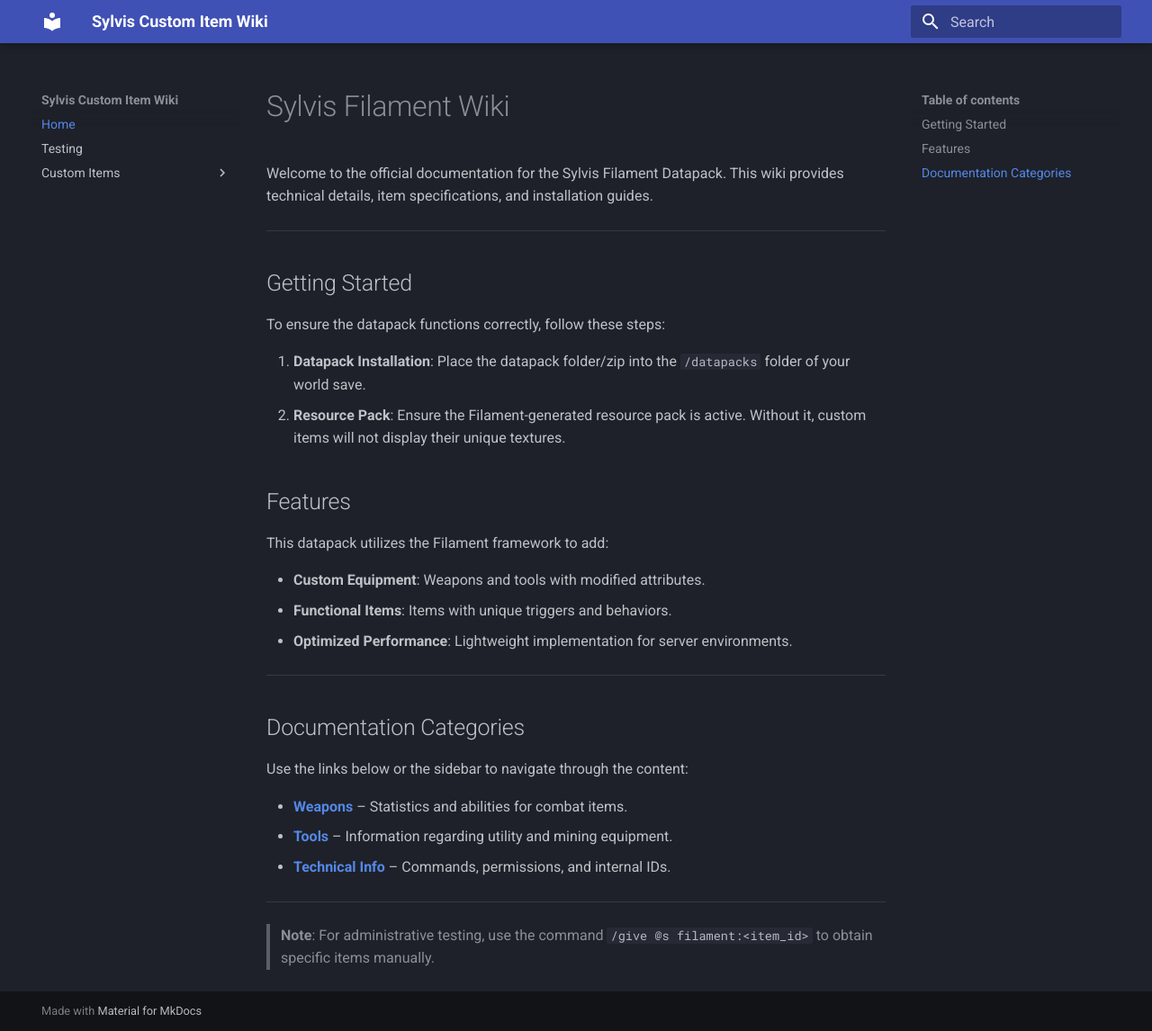
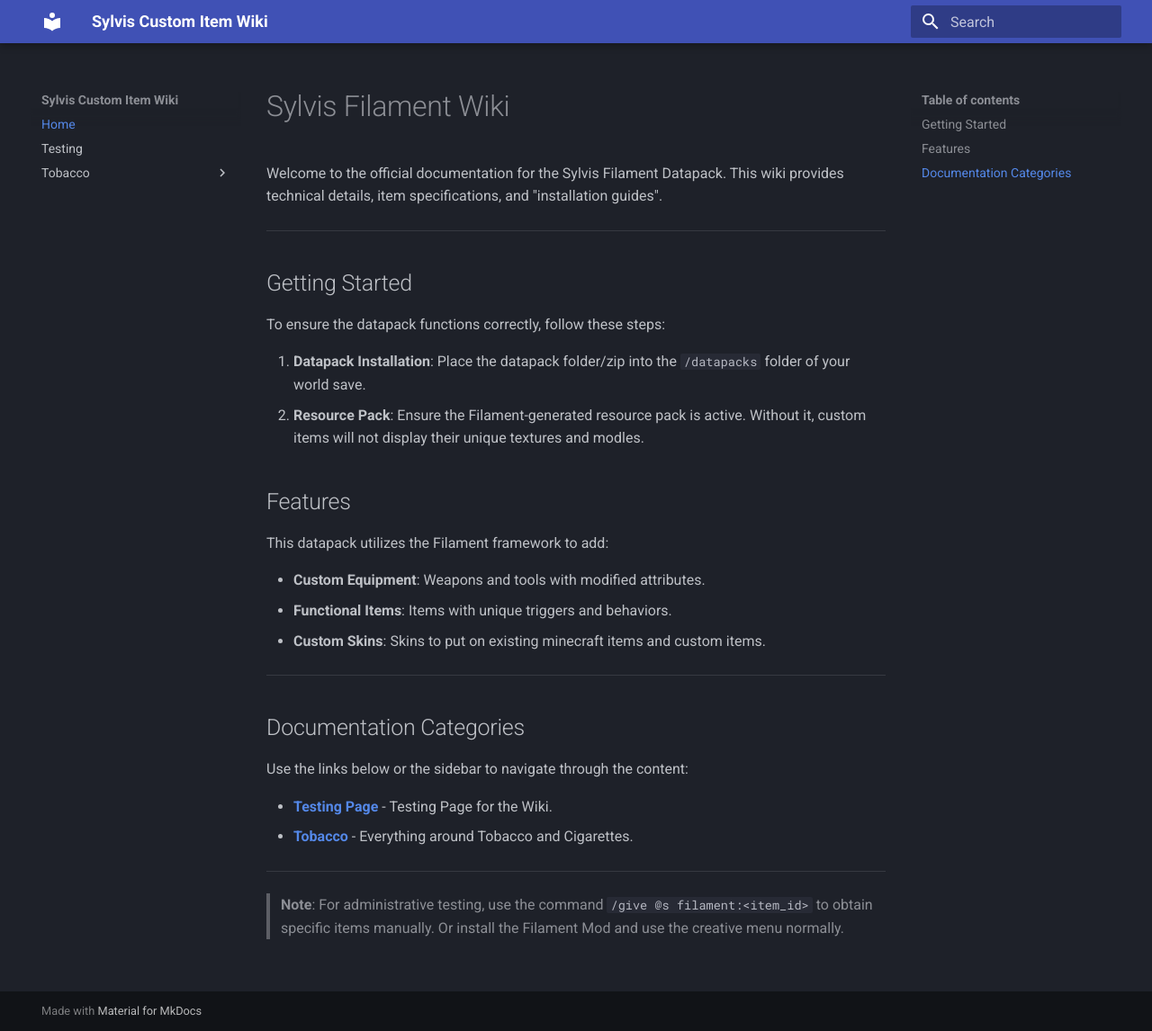
Before and after one commit to Doofid/Sylvis_Filament_Datapack, an MkDocs documentation site: the page built from docs/index.md, in a window 1280 px wide and 1146 px high. Shown: the whole window at 90% size. Built offline with MkDocs 1.6.1 and Material for MkDocs 9.7.7, drawn with Linux system fonts in a browser that asks for light colours.

Commit message:
first entry setup

```diff
--- a/docs/index.md
+++ b/docs/index.md
@@ -1,6 +1,6 @@
 # Sylvis Filament Wiki
 
-Welcome to the official documentation for the Sylvis Filament Datapack. This wiki provides technical details, item specifications, and installation guides.
+Welcome to the official documentation for the Sylvis Filament Datapack. This wiki provides technical details, item specifications, and "installation guides".
 
 ---
 
@@ -9,7 +9,7 @@ Welcome to the official documentation for the Sylvis Filament Datapack. This wik
 To ensure the datapack functions correctly, follow these steps:
 
 1.  **Datapack Installation**: Place the datapack folder/zip into the `/datapacks` folder of your world save.
-2.  **Resource Pack**: Ensure the Filament-generated resource pack is active. Without it, custom items will not display their unique textures.
+2.  **Resource Pack**: Ensure the Filament-generated resource pack is active. Without it, custom items will not display their unique textures and modles.
 
 ## Features
 
@@ -17,7 +17,7 @@ This datapack utilizes the Filament framework to add:
 
 * **Custom Equipment**: Weapons and tools with modified attributes.
 * **Functional Items**: Items with unique triggers and behaviors.
-* **Optimized Performance**: Lightweight implementation for server environments.
+* **Custom Skins**: Skins to put on existing minecraft items and custom items.
 
 ---
 
@@ -25,10 +25,10 @@ This datapack utilizes the Filament framework to add:
 
 Use the links below or the sidebar to navigate through the content:
 
-* [**Weapons**](items/swords.md) – Statistics and abilities for combat items.
-* [**Tools**](items/tools.md) – Information regarding utility and mining equipment.
-* [**Technical Info**](technical.md) – Commands, permissions, and internal IDs.
+* [**Testing Page**](testing.md) - Testing Page for the Wiki.
+* [**Tobacco**](tobacco/main.md) - Everything around Tobacco and Cigarettes.
 
 ---
 
 > **Note**: For administrative testing, use the command `/give @s filament:<item_id>` to obtain specific items manually.
+>           Or install the Filament Mod and use the creative menu normally.
--- a/mkdocs.yml
+++ b/mkdocs.yml
@@ -24,6 +24,7 @@ theme:
 nav:
   - Home: index.md
   - Testing: testing.md
-  - Custom Items:
+  - Tobacco:
+    - Tobacco Main Page: tobacco/main.md
     - Schwerter: items/swords.md
     - Werkzeuge: items/tools.md
```
Also changed, not shown: docs/tobacco/main.md (added, +12 -0 lines).
